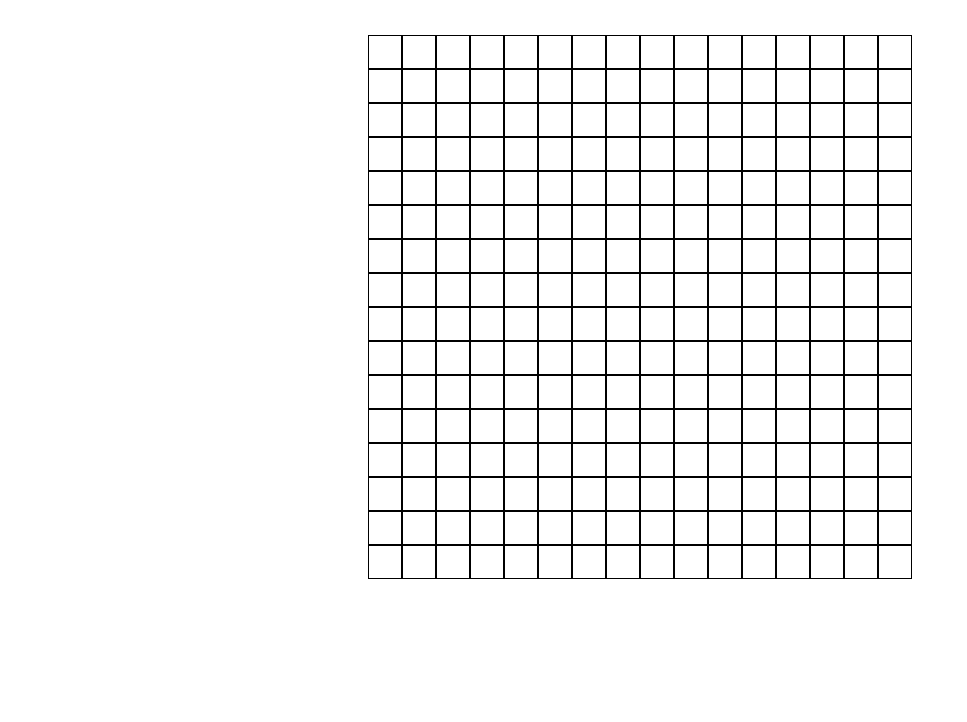
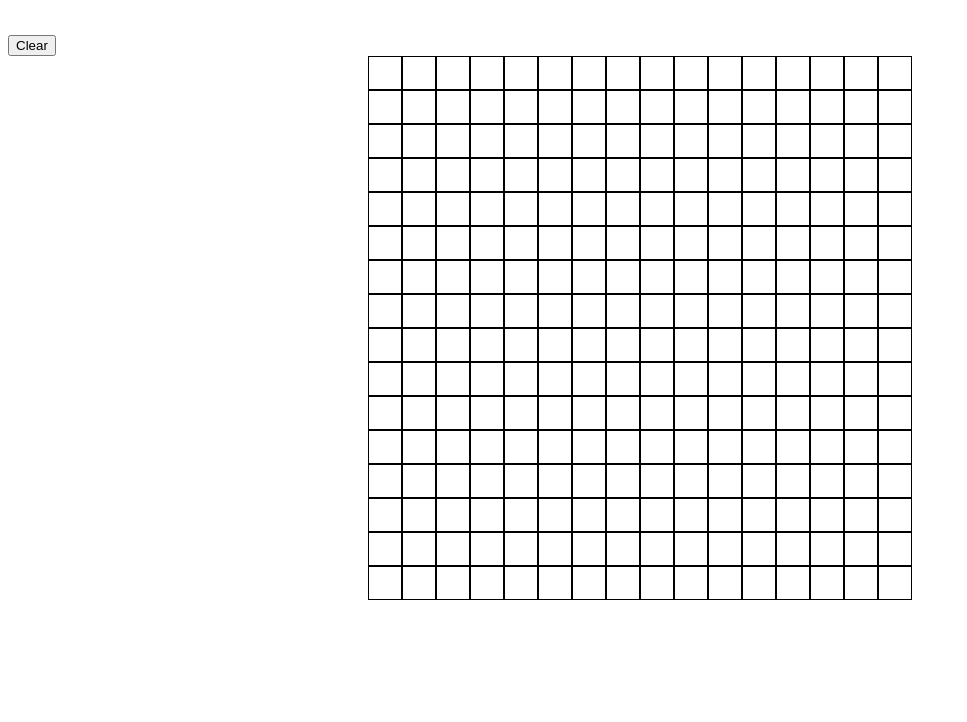
Before and after one commit to AlexJanbo/etch-a-sketch, a plain HTML site: page index.html in a window 1280 px wide. Shown: the part 78-800 px from the top of the page, without its empty margins (0-967 px from the left). Drawn offline with Linux system fonts and the light colour scheme.

Commit message:
Added a button that clears the grid

```diff
--- a/index.html
+++ b/index.html
@@ -11,6 +11,8 @@
 <body>
     <div class="title">Etch-a-Sketch</div>
 
+    <button type="button" id="grid-clear">Clear</button>
+
     <div id="container">
     </div>
 
```
